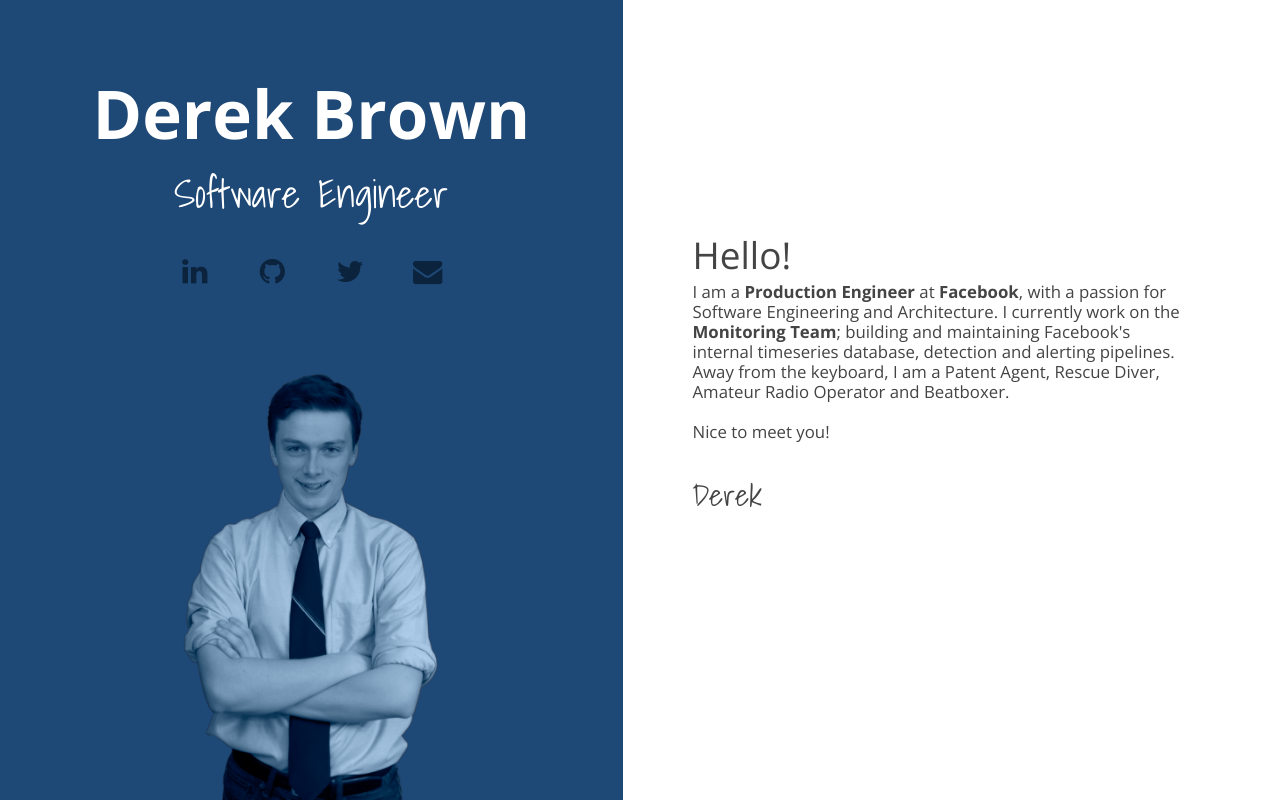
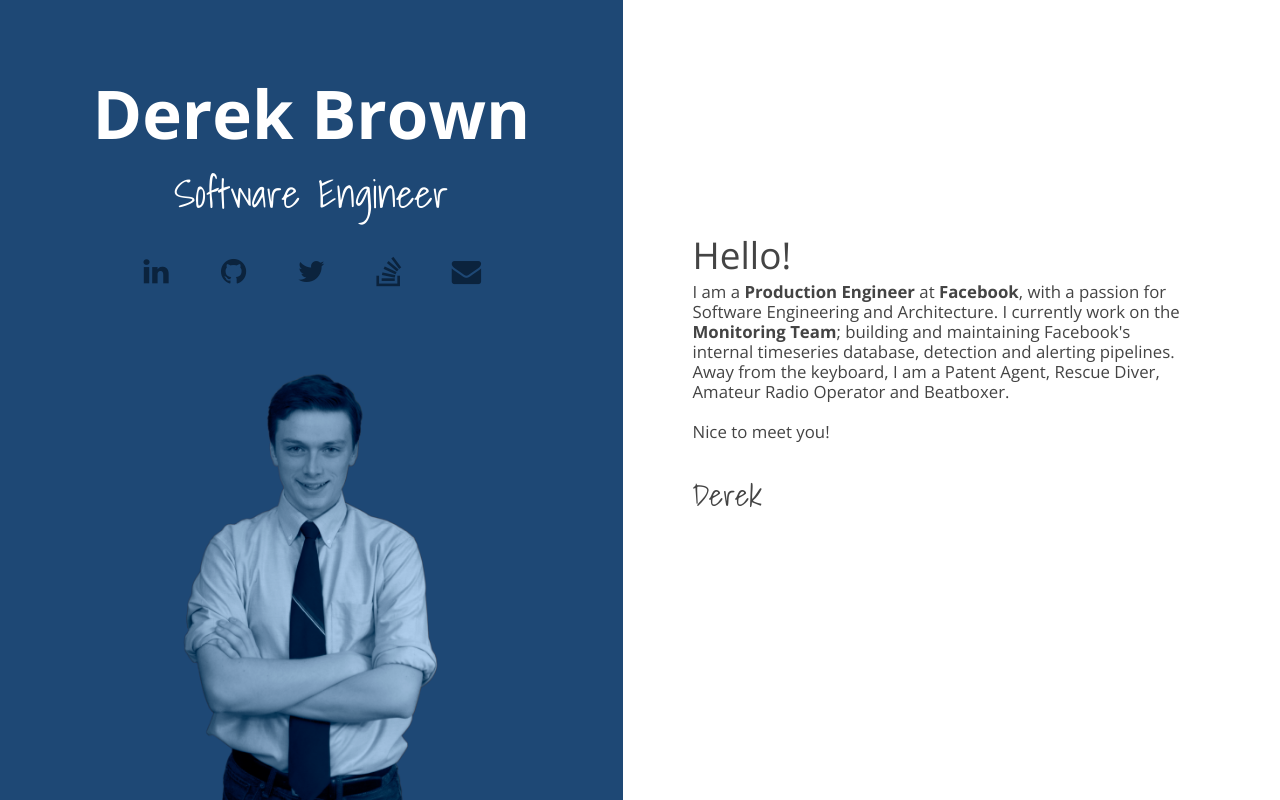
Before and after one commit to DerekTBrown/derektbrown.github.io, a website: page index.html in a window 1280 px wide. Drawn offline with nearby package versions, Linux system fonts and the light colour scheme.

Commit message:
Update index.html

```diff
--- a/index.html
+++ b/index.html
@@ -88,6 +88,7 @@
             <a href="https://www.linkedin.com/in/derektbrown"><i class="uk-icon-linkedin"></i></a>
             <a href="https://github.com/DerekTBrown"><i class="uk-icon-github"></i></a>
             <a href="https://twitter.com/dbrownianmotion"><i class="uk-icon-twitter"></i></a>
+            <a href="https://stackoverflow.com/users/6395388/derek-brown"><i class="uk-icon-stack-overflow"></i></a>
             <a href="mailto:mail@derektbrown.com"><i class="uk-icon-envelope"></i></a>
           </div>
           <div class="headshot uk-hidden-small"></div>
```
